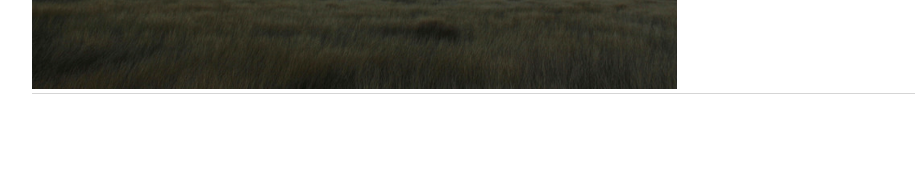
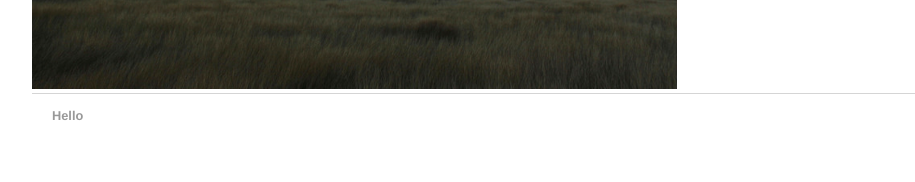
Before and after one commit to rkstan/rkstan.github.io, a Jekyll site: the page built from index.html, in a window 1280 px wide. Shown: the part 884-1066 px from the top of the page, without its empty margins (160-1075 px from the left). Built offline with Jekyll 4.4.1, drawn with Linux system fonts in a browser that asks for light colours.

Commit message:
Update default.html

```diff
--- a/_layouts/default.html
+++ b/_layouts/default.html
@@ -27,7 +27,7 @@
    <ul>
 
     <li><a href="rkstan@bu.edu" title="email"><i class="fa fa-envelope"></i></a></li>
-    <li><a href="https://github.com/rkstan/" title="github"><i class="fa fa-github"></i></a></li>
+    <li><a href="https://github.com/rkstan/" title="github"><i class="fa fa-github"></i>Hello</a></li>
     <li><a href="https://www.linkedin.com/in/radost-stanimirova-1a801247" title="LinkedIn"><i class="fa fa-linkedin"></i></a></li>
     <li><a href="https://www.researchgate.net/profile/Radost_Stanimirova" title="ResearchGate"><i class="fa fa-flask"></i></a></li>
    </ul>
```
